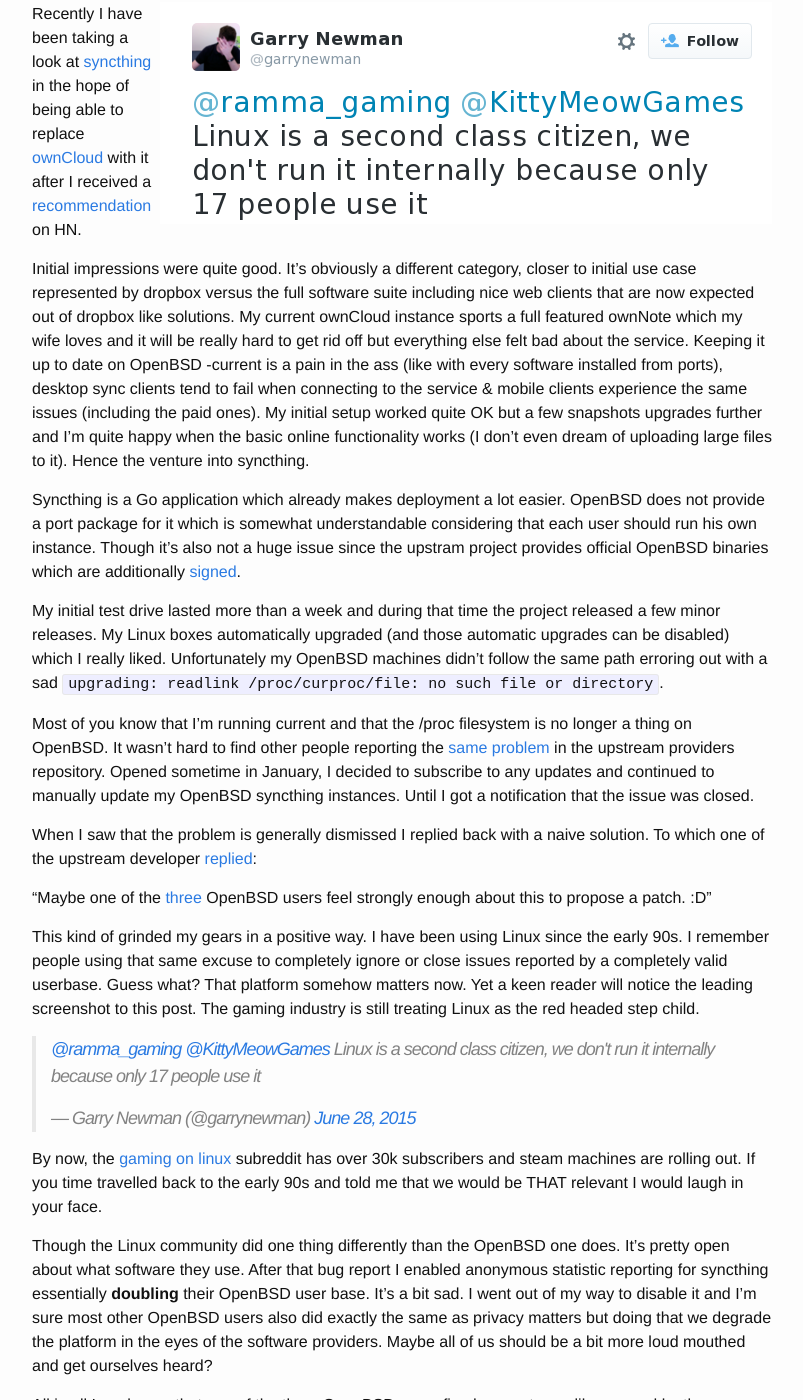
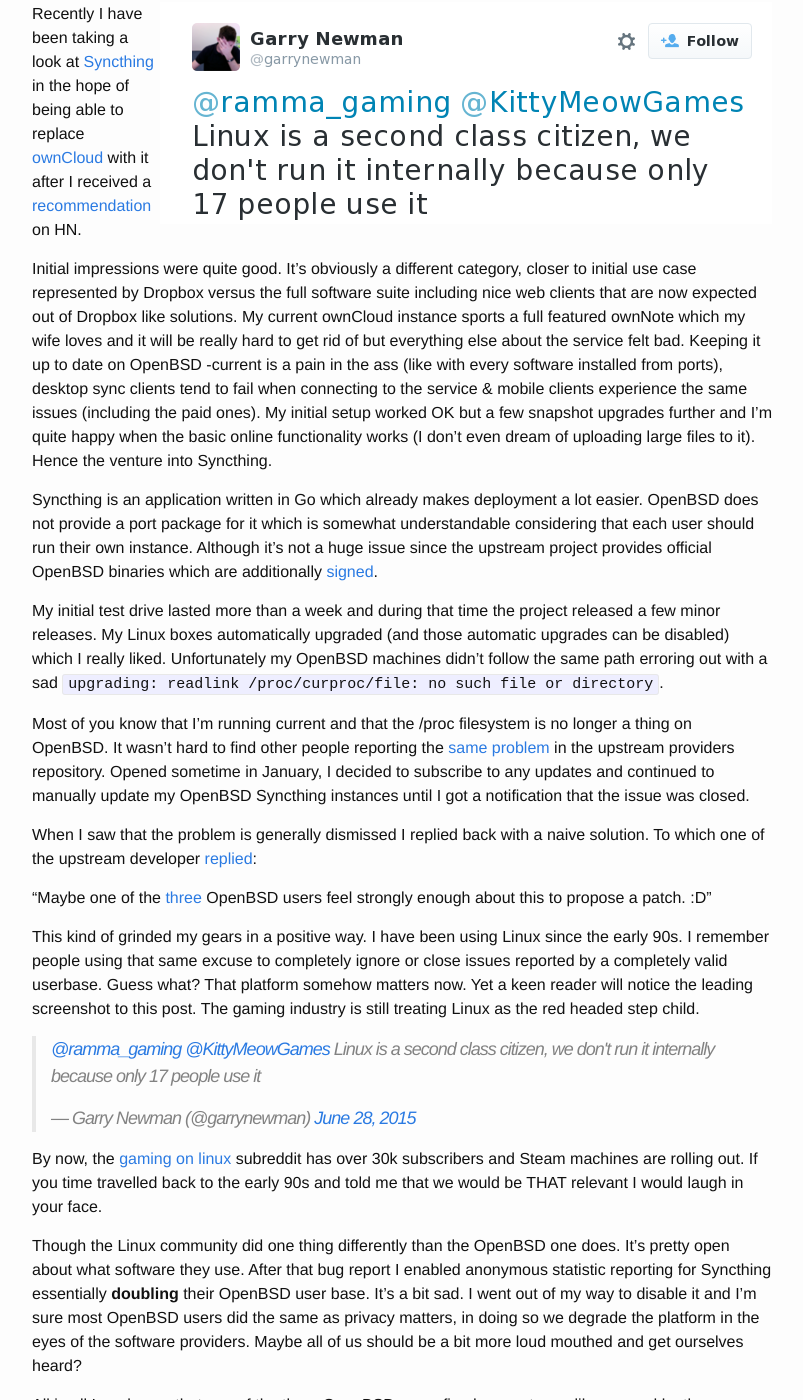
Before and after one commit to mulander/blog, a Jekyll site: the page built from _posts/2015-11-22-one-of-the-three-openbsd-users.md, in a window 1280 px wide and 1400 px high, scrolled down 198 px. Shown: the whole window, without its empty margins (238-1041 px from the left). Built offline with Jekyll 4.4.1, drawn with Linux system fonts in a browser that asks for light colours; comment, search, counter and statistics services are not loaded; some of the changed text lies outside the part shown.

Commit message:
Spelling errors and grammitical corrections for 2015-11-22-one-of-the-three-openbsd-users.md

```diff
--- a/_posts/2015-11-22-one-of-the-three-openbsd-users.md
+++ b/_posts/2015-11-22-one-of-the-three-openbsd-users.md
@@ -8,15 +8,15 @@ tags:
 - openbsd
 ---
 
-Recently I have been taking a look at [syncthing](https://syncthing.net/) in the hope of being able to replace [ownCloud](https://owncloud.org/) with it after I received a [recommendation](https://news.ycombinator.com/item?id=10208565) on HN.
+Recently I have been taking a look at [Syncthing](https://syncthing.net/) in the hope of being able to replace [ownCloud](https://owncloud.org/) with it after I received a [recommendation](https://news.ycombinator.com/item?id=10208565) on HN.
 
-Initial impressions were quite good. It's obviously a different category, closer to initial use case represented by dropbox versus the full software suite including nice web clients that are now expected out of dropbox like solutions. My current ownCloud instance sports a full featured ownNote which my wife loves and it will be really hard to get rid off but everything else felt bad about the service. Keeping it up to date on OpenBSD -current is a pain in the ass (like with every software installed from ports), desktop sync clients tend to fail when connecting to the service & mobile clients experience the same issues (including the paid ones). My initial setup worked quite OK but a few snapshots upgrades further and I'm quite happy when the basic online functionality works (I don't even dream of uploading large files to it). Hence the venture into syncthing.
+Initial impressions were quite good. It's obviously a different category, closer to initial use case represented by Dropbox versus the full software suite including nice web clients that are now expected out of Dropbox like solutions. My current ownCloud instance sports a full featured ownNote which my wife loves and it will be really hard to get rid of but everything else about the service felt bad. Keeping it up to date on OpenBSD -current is a pain in the ass (like with every software installed from ports), desktop sync clients tend to fail when connecting to the service & mobile clients experience the same issues (including the paid ones). My initial setup worked OK but a few snapshot upgrades further and I'm quite happy when the basic online functionality works (I don't even dream of uploading large files to it). Hence the venture into Syncthing.
 
-Syncthing is a Go application which already makes deployment a lot easier. OpenBSD does not provide a port package for it which is somewhat understandable considering that each user should run his own instance. Though it's also not a huge issue since the upstram project provides official OpenBSD binaries which are additionally [signed](https://syncthing.net/security.html).
+Syncthing is an application written in Go which already makes deployment a lot easier. OpenBSD does not provide a port package for it which is somewhat understandable considering that each user should run their own instance. Although it's not a huge issue since the upstream project provides official OpenBSD binaries which are additionally [signed](https://syncthing.net/security.html).
 
 My initial test drive lasted more than a week and during that time the project released a few minor releases. My Linux boxes automatically upgraded (and those automatic upgrades can be disabled) which I really liked. Unfortunately my OpenBSD machines didn't follow the same path erroring out with a sad `upgrading: readlink /proc/curproc/file: no such file or directory`.
 
-Most of you know that I'm running current and that the /proc filesystem is no longer a thing on OpenBSD. It wasn't hard to find other people reporting the [same problem](https://github.com/syncthing/syncthing/issues/1272) in the upstream providers repository. Opened sometime in January, I decided to subscribe to any updates and continued to manually update my OpenBSD syncthing instances. Until I got a notification that the issue was closed.
+Most of you know that I'm running current and that the /proc filesystem is no longer a thing on OpenBSD. It wasn't hard to find other people reporting the [same problem](https://github.com/syncthing/syncthing/issues/1272) in the upstream providers repository. Opened sometime in January, I decided to subscribe to any updates and continued to manually update my OpenBSD Syncthing instances until I got a notification that the issue was closed.
 
 When I saw that the problem is generally dismissed I replied back with a naive solution. To which one of the upstream developer [replied](https://github.com/syncthing/syncthing/issues/1272#issuecomment-158780141):
 
@@ -27,8 +27,8 @@ This kind of grinded my gears in a positive way. I have been using Linux since t
 <blockquote class="twitter-tweet" lang="en"><p lang="en" dir="ltr"><a href="https://twitter.com/ramma_gaming">@ramma_gaming</a> <a href="https://twitter.com/KittyMeowGames">@KittyMeowGames</a> Linux is a second class citizen, we don&#39;t run it internally because only 17 people use it</p>&mdash; Garry Newman (@garrynewman) <a href="https://twitter.com/garrynewman/status/615071229947564032">June 28, 2015</a></blockquote>
 <script async src="//platform.twitter.com/widgets.js" charset="utf-8"></script>
 
-By now, the [gaming on linux](https://www.reddit.com/r/linux_gaming) subreddit has over 30k subscribers and steam machines are rolling out. If you time travelled back to the early 90s and told me that we would be THAT relevant I would laugh in your face.
+By now, the [gaming on linux](https://www.reddit.com/r/linux_gaming) subreddit has over 30k subscribers and Steam machines are rolling out. If you time travelled back to the early 90s and told me that we would be THAT relevant I would laugh in your face.
 
-Though the Linux community did one thing differently than the OpenBSD one does. It's pretty open about what software they use. After that bug report I enabled anonymous statistic reporting for syncthing essentially **doubling** their OpenBSD user base. It's a bit sad. I went out of my way to disable it and I'm sure most other OpenBSD users also did exactly the same as privacy matters but doing that we degrade the platform in the eyes of the software providers. Maybe all of us should be a bit more loud mouthed and get ourselves heard?
+Though the Linux community did one thing differently than the OpenBSD one does. It's pretty open about what software they use. After that bug report I enabled anonymous statistic reporting for Syncthing essentially **doubling** their OpenBSD user base. It's a bit sad. I went out of my way to disable it and I'm sure most OpenBSD users did the same as privacy matters, in doing so we degrade the platform in the eyes of the software providers. Maybe all of us should be a bit more loud mouthed and get ourselves heard?
 
-All in all I am happy that one of the three OpenBSD users fixed an upstream library used by the syncthing project. So thanks [ajacoutot@](https://github.com/kardianos/osext/commit/b4814f465fb1f92d46e37f7ef84d732ece7c3e3a) you saved me some time today :)
+All in all I am happy that one of the three OpenBSD users fixed an upstream library used by the Syncthing project. So thank you, [ajacoutot@](https://github.com/kardianos/osext/commit/b4814f465fb1f92d46e37f7ef84d732ece7c3e3a) you saved me some time today. :)
```
